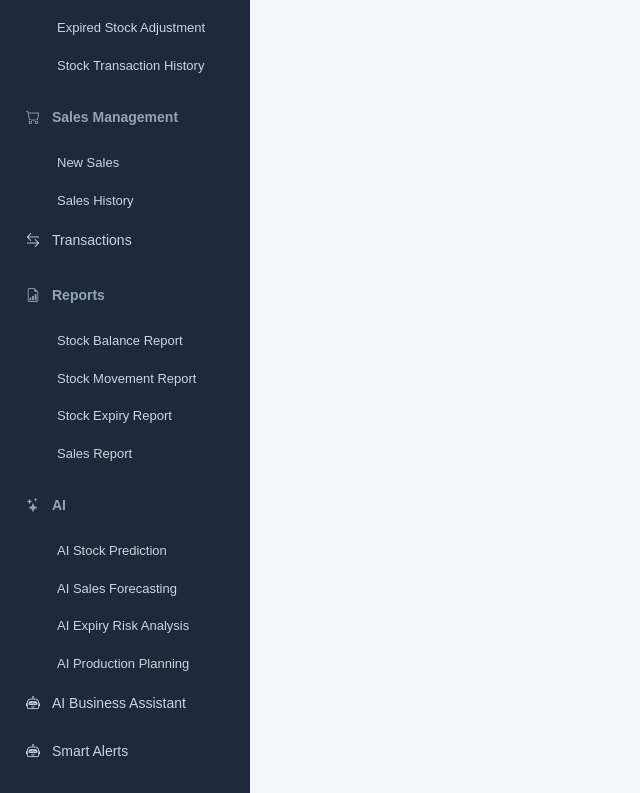
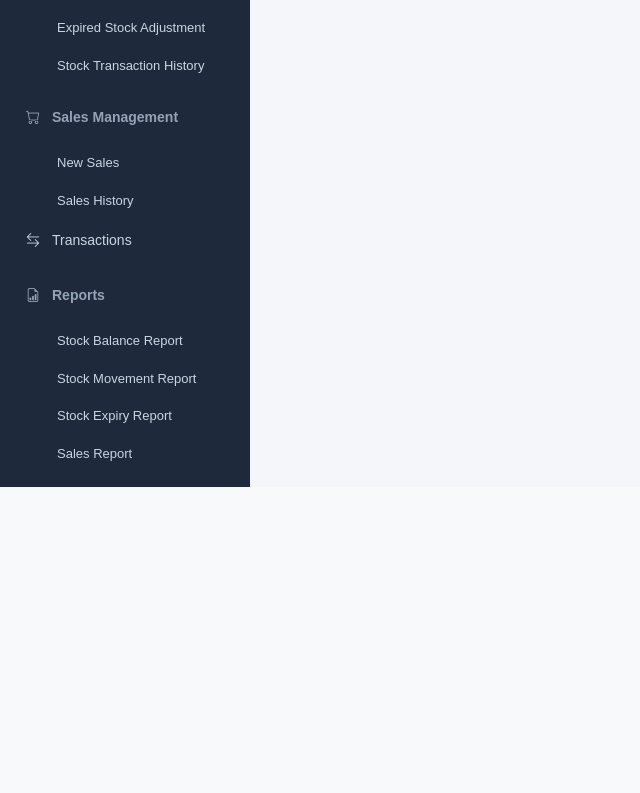
Before and after one commit to insyirahshauki/FoodStockManagement, a React (Create React App) app in the folder frontend/: page / in a window 1280 px wide. Shown: the part 459-1252 px from the top of the page, without its empty margins (0-640 px from the left). After the commit the page ends 946 px from the top, so only its background shows below. Built offline with nearby package versions, Linux system fonts and the light colour scheme; no server answers.

Commit message:
remove AI

```diff
--- a/frontend/src/components/layout/SideBar.js
+++ b/frontend/src/components/layout/SideBar.js
@@ -51,27 +51,27 @@ const SideBar = ({ closeSidebar }) => {
                 { title: "Stock Expiry Report", path: "/reports/stock-expiry" },
                 { title: "Sales Report", path: "/reports/sales" }
             ]
-        },
-          {
-            title: "AI",
-            icon: "bi-stars",
-            submenu: [
-                { title: "AI Stock Prediction", path: "/ai-stock-prediction"},
-                { title: "AI Sales Forecasting", path: "/ai-sales-forecast" },
-                { title: "AI Expiry Risk Analysis", path: "/ai-expiry-risk" },
-                { title: "AI Production Planning", path: "/ai-production-planning" }
-            ]
-        },
- {
-    title: "AI Business Assistant",
-    path: "/ai-business-assistant",
-    icon: "bi-robot"
-},
- {
-    title: "Smart Alerts",
-    path: "/smart-alerts",
-    icon: "bi-robot"
-},
+        }
+//           {
+//             title: "AI",
+//             icon: "bi-stars",
+//             submenu: [
+//                 { title: "AI Stock Prediction", path: "/ai-stock-prediction"},
+//                 { title: "AI Sales Forecasting", path: "/ai-sales-forecast" },
+//                 { title: "AI Expiry Risk Analysis", path: "/ai-expiry-risk" },
+//                 { title: "AI Production Planning", path: "/ai-production-planning" }
+//             ]
+//         },
+//  {
+//     title: "AI Business Assistant",
+//     path: "/ai-business-assistant",
+//     icon: "bi-robot"
+// },
+//  {
+//     title: "Smart Alerts",
+//     path: "/smart-alerts",
+//     icon: "bi-robot"
+// },
 
     ];
 
```
